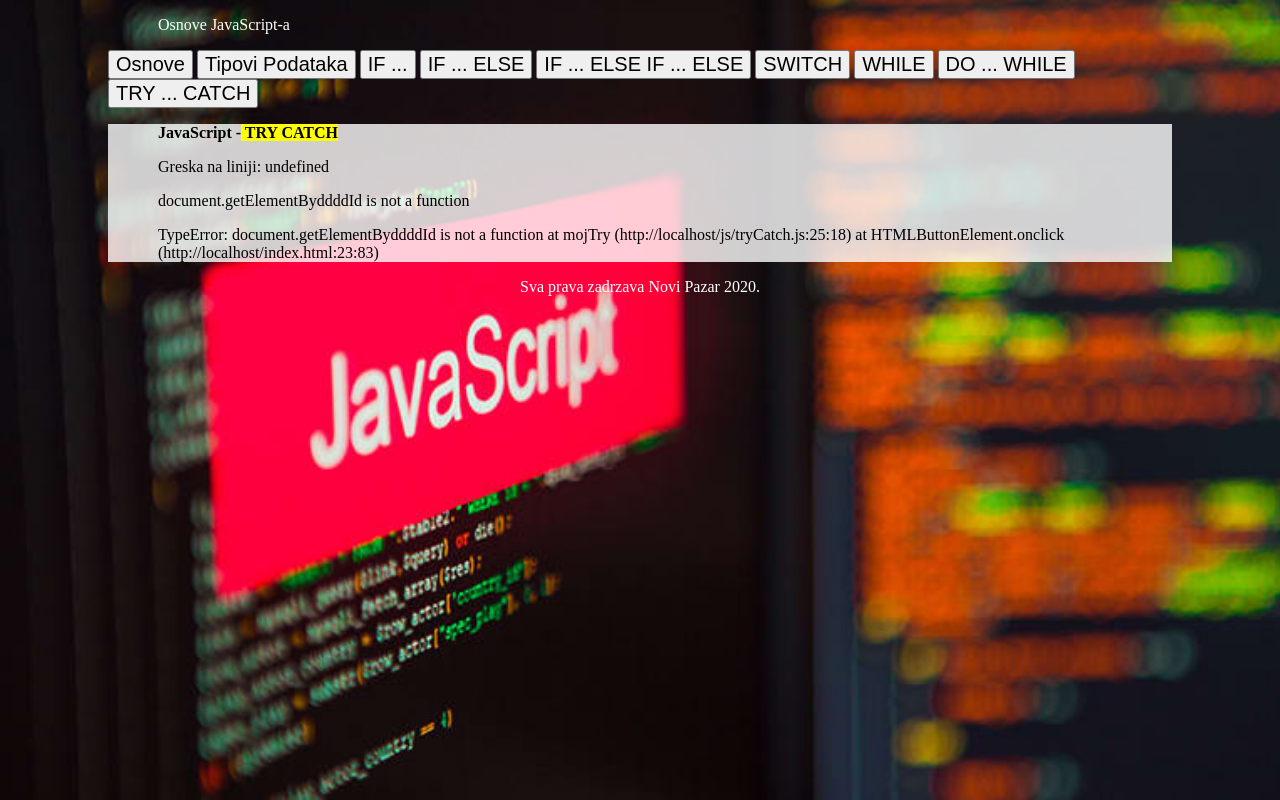
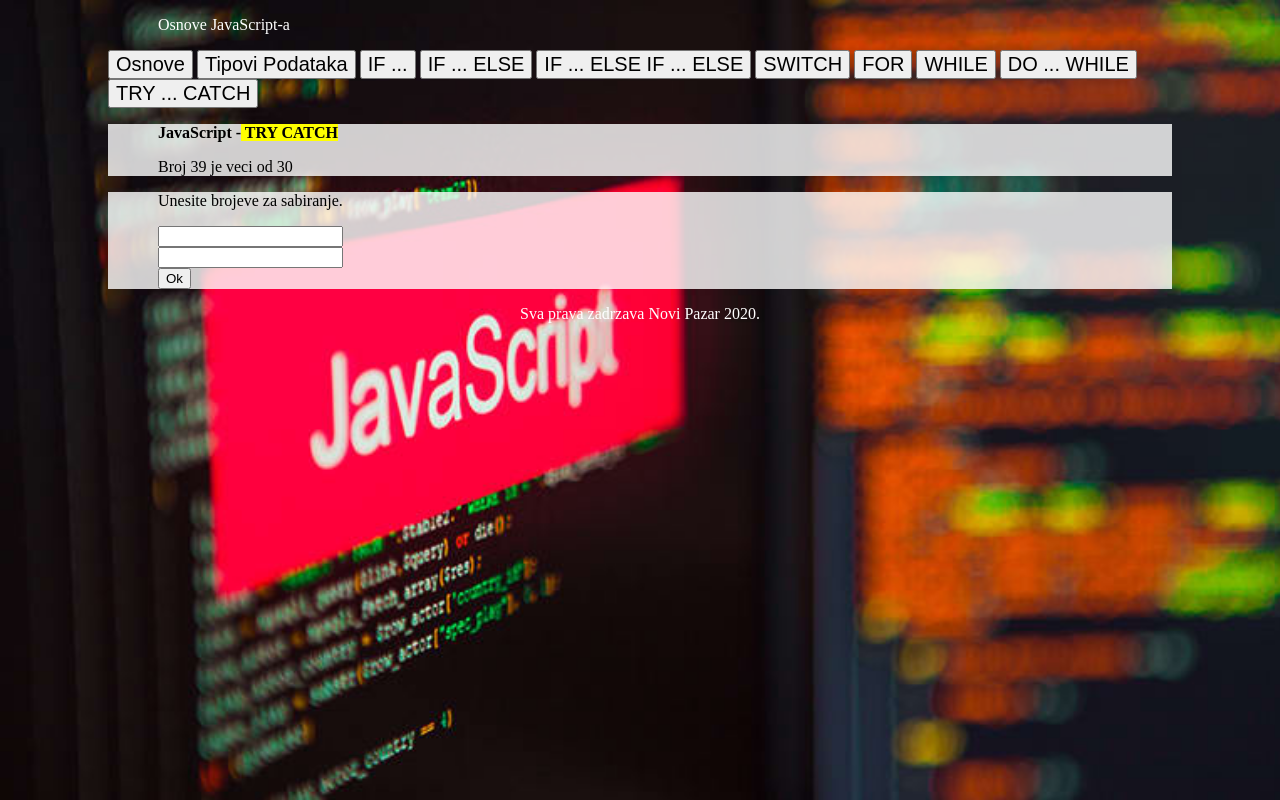
Before and after one commit to vahidzekic/SKOLICA_JavaScript, a plain HTML site: page index.html in a window 1280 px wide. Both pictures are taken after a click on the button "TRY ... CATCH". Drawn offline with Linux system fonts and the light colour scheme.

Commit message:
Predavanje 5 - 23.12.2020.
Poboljsavanje koda i Events.

```diff
--- a/index.html
+++ b/index.html
@@ -1,5 +1,6 @@
 <!DOCTYPE html>
 <html>
+
 <head>
   <title>JavaScript dipl.inz. Vahid Zekic</title>
   <meta charset="UTF-8">
@@ -8,6 +9,7 @@
   <meta date="22.12.2020.">
   <link href="css/mojiStilovi.css" rel="stylesheet">
 </head>
+
 <body>
   <header>
     <p style="color: white;">Osnove JavaScript-a</p>
@@ -18,6 +20,7 @@
       <button onclick="mojIfElse()" style="font-size: 20px;">IF ... ELSE</button>
       <button onclick="mojIfElseifElse()" style="font-size: 20px;">IF ... ELSE IF ... ELSE</button>
       <button onclick="mojSwitch()" style="font-size: 20px;">SWITCH</button>
+      <button onclick="mojFor()" style="font-size: 20px;">FOR</button>
       <button onclick="mojWhile()" style="font-size: 20px;">WHILE</button>
       <button onclick="mojDoWhile()" style="font-size: 20px;">DO ... WHILE</button>
       <button onclick="mojTry()" style="font-size: 20px;">TRY ... CATCH</button>
@@ -38,6 +41,15 @@
       <p id="9"></p>
     </div>
 
+    <div>
+        <p>Unesite brojeve za sabiranje.</p>
+        <input id="ulazniPodatak1" type="number" required style="margin-left: 50px;"><br>
+        <input id="ulazniPodatak2" type="number" required style="margin-left: 50px;"><br>
+        <button onclick="mojTestEventa()" style="margin-left: 50px;">Ok</button>
+        <p id="izlazniPodatak"></p>
+
+    </div>
+
   </main>
   <footer>
     <p style="text-align: center; color: white;">Sva prava zadrzava Novi Pazar 2020.</p>
@@ -55,6 +67,8 @@
   <script src="js/sortiranje.js"></script>
   <script src="js/objekti.js"></script>
   <script src="js/funkcije.js"></script>
+  <script src="js/evenets.js"></script>
 
 </body>
+
 </html>
--- a/js/evenets.js
+++ b/js/evenets.js
@@ -1 +1,16 @@
-var x = 6;
+
+function mojTestEventa() {
+    var htmlPodatak1 = document.getElementById("ulazniPodatak1").value;
+    var htmlPodatak2 = document.getElementById("ulazniPodatak2").value;
+
+    const broj1 = parseInt(htmlPodatak1);
+    const broj2 = parseInt(htmlPodatak2);
+
+
+
+    const izlaz = broj1 + broj2;
+    alert(izlaz);
+
+    document.getElementById("izlazniPodatak").innerHTML = izlaz;
+
+}
--- a/js/for.js
+++ b/js/for.js
@@ -2,20 +2,27 @@ var prviBroj = 100;
 var drugiBroj = 22;
 var i = 0;
 
-document.getElementById("for").innerHTML = ("<b>Java Script -<mark> FOR </mark></b>");
+function mojFor() {
+
+    document.getElementById("0").innerHTML = ("<b>Java Script -<mark> FOR </mark></b>");
 
 
-for (var i = 1; i <= 9; i++)
-{
-    // document.write("Upozorenje broj " + i)
-    // document.write("Broj " + i + "<br>")
-    document.getElementById("for0").innerHTML = "Prvi broj je " + prviBroj + ", a drugi broj je " + drugiBroj + "<br>";
+    for(var j = 1; j <= 9; j++)
+    {
 
-    if (prviBroj < drugiBroj)
-    {
-        document.getElementById("for" + i).innerHTML = ("Broj " + prviBroj + " je manji od broja " + drugiBroj)
-    }
-    else {
-        document.getElementById("for" + i).innerHTML = ("Broj " + prviBroj + " je veci od broja " + drugiBroj)
+        for (var i = 1; i <= 9; i++) {
+            // document.write("Upozorenje broj " + i)
+            // document.write("Broj " + i + "<br>")
+            document.getElementById(i).innerHTML = "Prvi broj je " + prviBroj + ", a drugi broj je " + drugiBroj + "<br>";
+
+            if (prviBroj < drugiBroj) {
+                document.getElementById(i).innerHTML = ("Broj " + prviBroj + " je manji od broja " + drugiBroj)
+            }
+            else {
+                document.getElementById(i).innerHTML = ("Broj " + prviBroj + " je veci od broja " + drugiBroj)
+            }
+        }
+
+        document.getElementById(j).innerHTML = " ";
     }
 }
--- a/js/tryCatch.js
+++ b/js/tryCatch.js
@@ -1,10 +1,6 @@
 var brojX = 39;
 
 function mojTry() {
-
-
-
-
 
     document.getElementById("0").innerHTML = ("<b>JavaScript -<mark> TRY CATCH </mark></b>")
 
@@ -22,14 +18,20 @@ try {
             document.getElementById("1").innerHTML = ("Broj " + brojX + " je manji od 30")
         }
         else {
-        document.getElementByddddId("1").innerHTML = ("Broj " + brojX + " je veci od 30")
+            document.getElementById("1").innerHTML = ("Broj " + brojX + " je veci od 30")
         }
 
     }
     catch (greska) {
-    document.getElementById("3").innerHTML = ("Greska na liniji: " + greska.lineNumber + "<br>");
-    document.getElementById("4").innerHTML = (greska.message + "<br>");
-    document.getElementById("5").innerHTML = (greska.stack);
+        document.getElementById("1").innerHTML = ("Greska na liniji: " + greska.lineNumber + "<br>");
+        document.getElementById("2").innerHTML = (greska.message + "<br>");
+        document.getElementById("3").innerHTML = (greska.stack);
+        document.getElementById("4").innerHTML = " ";
+        document.getElementById("5").innerHTML = " ";
+        document.getElementById("6").innerHTML = " ";
+        document.getElementById("7").innerHTML = " ";
+        document.getElementById("8").innerHTML = " ";
+        document.getElementById("9").innerHTML = " ";
 
         // alert(greska.lineNumber + greska.message + greska.stack);
 
@@ -37,4 +39,13 @@ catch (greska) {
         console.log(greska.message);
         console.log(greska.stack);
     }
+
+    document.getElementById("2").innerHTML = " ";
+    document.getElementById("3").innerHTML = " ";
+    document.getElementById("4").innerHTML = " ";
+    document.getElementById("5").innerHTML = " ";
+    document.getElementById("6").innerHTML = " ";
+    document.getElementById("7").innerHTML = " ";
+    document.getElementById("8").innerHTML = " ";
+    document.getElementById("9").innerHTML = " ";
 }
```
Lines whose indentation alone changed are shown as unchanged.
